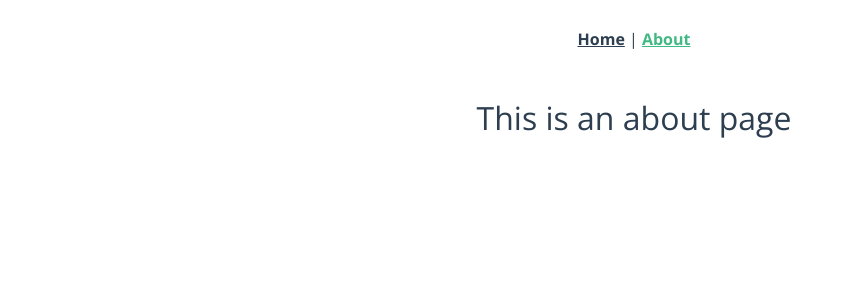
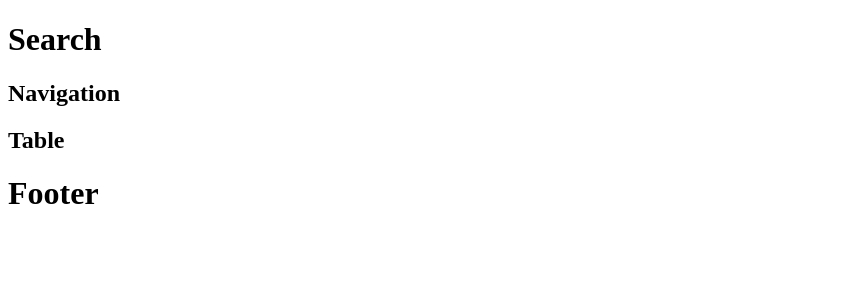
Before and after one commit to goranradmanovic/TableApp, a Vue app: page /about in a window 1280 px wide. Shown: the top 300 px of the page, without its empty margins (0-845 px from the left). Built offline with nearby package versions, Linux system fonts and the light colour scheme.

Commit message:
Including new components and changing layout of the page

```diff
--- a/src/App.vue
+++ b/src/App.vue
@@ -1,29 +1,33 @@
-<template>
-  <div id="app">
-    <div id="nav">
-      <router-link to="/">Home</router-link> |
-      <router-link to="/about">About</router-link>
-    </div>
-    <router-view/>
-  </div>
+<template lang="pug">
+  #app.grid
+    header(class='grid__header')
+      Search
+
+    aside(class='grid__aside')
+      Aside
+
+    section(class='grid__content')
+      //-router-view
+      Table
+
+    footer(class='grid__footer')
+      Footer
 </template>
 
-<style lang="scss">
-#app {
-  font-family: 'Avenir', Helvetica, Arial, sans-serif;
-  -webkit-font-smoothing: antialiased;
-  -moz-osx-font-smoothing: grayscale;
-  text-align: center;
-  color: #2c3e50;
-}
-#nav {
-  padding: 30px;
-  a {
-    font-weight: bold;
-    color: #2c3e50;
-    &.router-link-exact-active {
-      color: #42b983;
+<script>
+  import Search from '@/components/Search.vue';
+  import Aside from '@/components/Aside.vue';
+  import Table from '@/components/Table.vue';
+  import Footer from '@/components/Footer.vue';
+
+  export default {
+    name: 'app',
+    components: {
+      Search, Aside, Table, Footer
     }
   }
-}
+</script>
+
+<style lang="sass">
+  #app
 </style>
```
